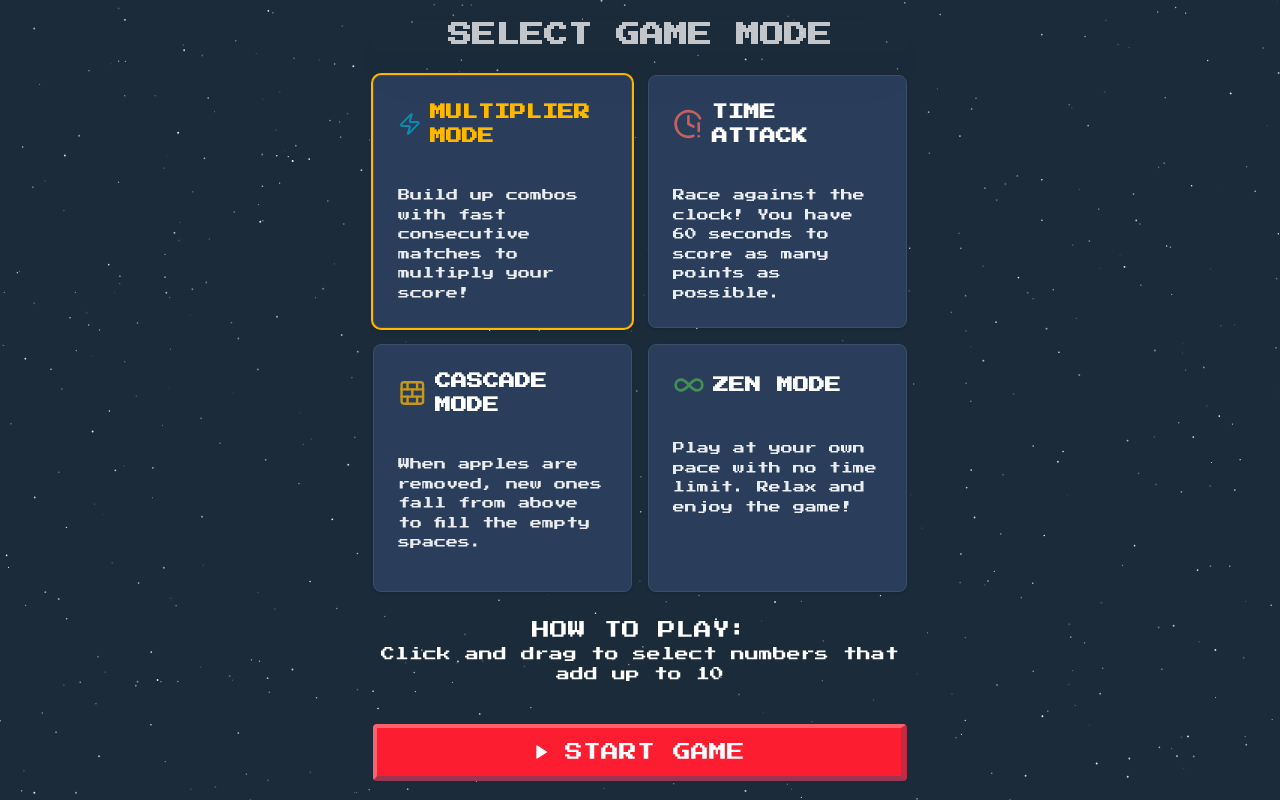
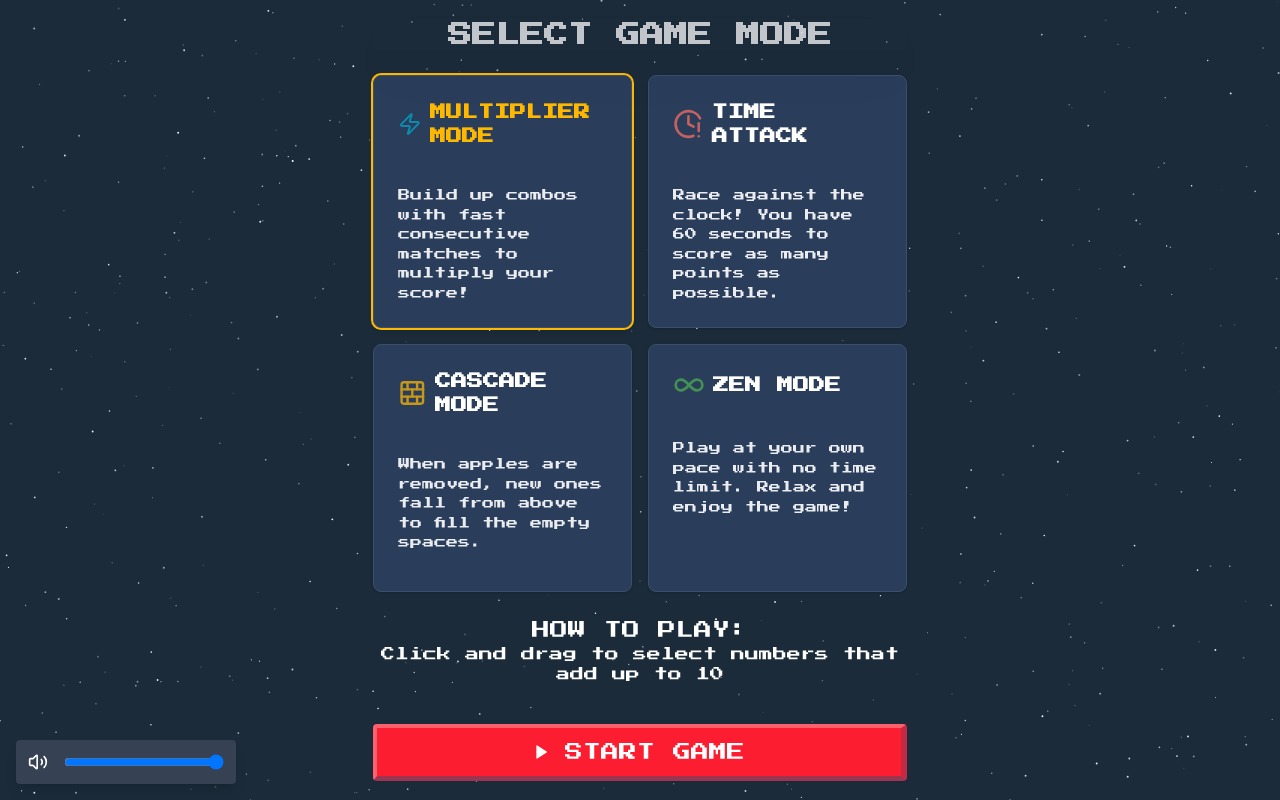
Before and after one commit to kmarellano/fujiten, a Next.js app: page / in a window 1280 px wide. Built offline with nearby package versions, Linux system fonts and the light colour scheme.

Commit message:
feat: add bgmx and audio controller

```diff
--- a/src/app/page.tsx
+++ b/src/app/page.tsx
@@ -6,6 +6,11 @@ import { GameLabel } from '@/components/GameLabel';
 import { GameBoard } from './_components/GameBoard';
 import { GameOverModal } from './_components/GameOverModal';
 import { GameModeSelector } from '@/components/GameModeSelector';
+import {
+    withAudioLayout,
+    AudioControls,
+} from '@/components/layouts/AudioLayout';
+
 import { Zap } from 'lucide-react';
 
 import { useGameStore } from '@/stores';
@@ -21,7 +26,9 @@ import {
 import { TA_TIMER, MULTIPLIER_COMBO_TIMER } from '@/config/gameConstants';
 import { GameMode } from '@/types';
 
-export default function Fujiten() {
+interface FujitenProps extends AudioControls {}
+
+function Fujiten({ playAudio, stopAudio }: FujitenProps) {
     const {
         grid,
         score,
@@ -89,6 +96,8 @@ export default function Fujiten() {
     );
 
     const handleGameStart = (gameMode: GameMode): void => {
+        playAudio();
+
         const gridGenarated = generateGrid();
         setGrid(gridGenarated);
 
@@ -106,6 +115,7 @@ export default function Fujiten() {
         resetGame();
         handleResetTimer(false);
         handleResetComboTimer(false);
+        stopAudio();
     };
 
     const handleGameReset = (): void => {
@@ -237,3 +247,5 @@ export default function Fujiten() {
         </main>
     );
 }
+
+export default withAudioLayout(Fujiten);
--- /dev/null
+++ b/src/components/layouts/AudioLayout/AudioLayout.tsx
@@ -0,0 +1,94 @@
+import React, {
+    useRef,
+    useState,
+    useEffect,
+    ComponentType,
+    ChangeEvent,
+} from 'react';
+
+import { Volume2, VolumeX } from 'lucide-react';
+
+export interface AudioControls {
+    playAudio: () => void;
+    muteAudio: () => void;
+    handleVolumeChange: (e: ChangeEvent<HTMLInputElement>) => void;
+    stopAudio: () => void;
+    volume: number;
+    isMuted: boolean;
+}
+
+export function withAudioLayout<P>(
+    WrappedComponent: ComponentType<P & AudioControls>,
+): React.FC<P> {
+    return (props: P) => {
+        const audioRef = useRef<HTMLAudioElement>(null);
+        const [volume, setVolume] = useState(1);
+        const [isMuted, setIsMuted] = useState(false);
+
+        useEffect(() => {
+            if (audioRef.current) audioRef.current.volume = volume;
+        }, [volume]);
+
+        const playAudio = () => {
+            if (!audioRef.current) return;
+            audioRef.current.currentTime = 0;
+            audioRef.current.play();
+        };
+
+        const stopAudio = () => {
+            if (!audioRef.current) return;
+            audioRef.current.pause();
+        };
+
+        const muteAudio = () => {
+            if (!audioRef.current) return;
+            audioRef.current.muted = !isMuted;
+            setIsMuted(!isMuted);
+        };
+
+        const handleVolumeChange = (e: ChangeEvent<HTMLInputElement>) => {
+            const v = Number(e.target.value) / 100;
+            setVolume(v);
+            if (audioRef.current) {
+                audioRef.current.muted = false;
+                setIsMuted(false);
+            }
+        };
+
+        return (
+            <div className="relative">
+                <audio ref={audioRef} loop autoPlay>
+                    <source src="backgroundmx.wav" type="audio/wav" />
+                </audio>
+
+                <WrappedComponent
+                    {...props}
+                    playAudio={playAudio}
+                    muteAudio={muteAudio}
+                    stopAudio={stopAudio}
+                    handleVolumeChange={handleVolumeChange}
+                    volume={volume}
+                    isMuted={isMuted}
+                />
+
+                <div className="fixed bottom-4 left-4 flex items-center space-x-4 bg-gray-700 p-3 rounded-lg shadow-lg">
+                    <button onClick={muteAudio}>
+                        {isMuted ? (
+                            <VolumeX size={20} />
+                        ) : (
+                            <Volume2 size={20} />
+                        )}
+                    </button>
+                    <input
+                        type="range"
+                        min={0}
+                        max={100}
+                        value={volume * 100}
+                        onChange={handleVolumeChange}
+                        className="w-40"
+                    />
+                </div>
+            </div>
+        );
+    };
+}
--- /dev/null
+++ b/src/components/layouts/AudioLayout/index.ts
@@ -0,0 +1,2 @@
+export { withAudioLayout } from './AudioLayout';
+export type { AudioControls } from './AudioLayout';
```
Also changed, not shown: 1 other file (tests, documents, lock files or other folders).
